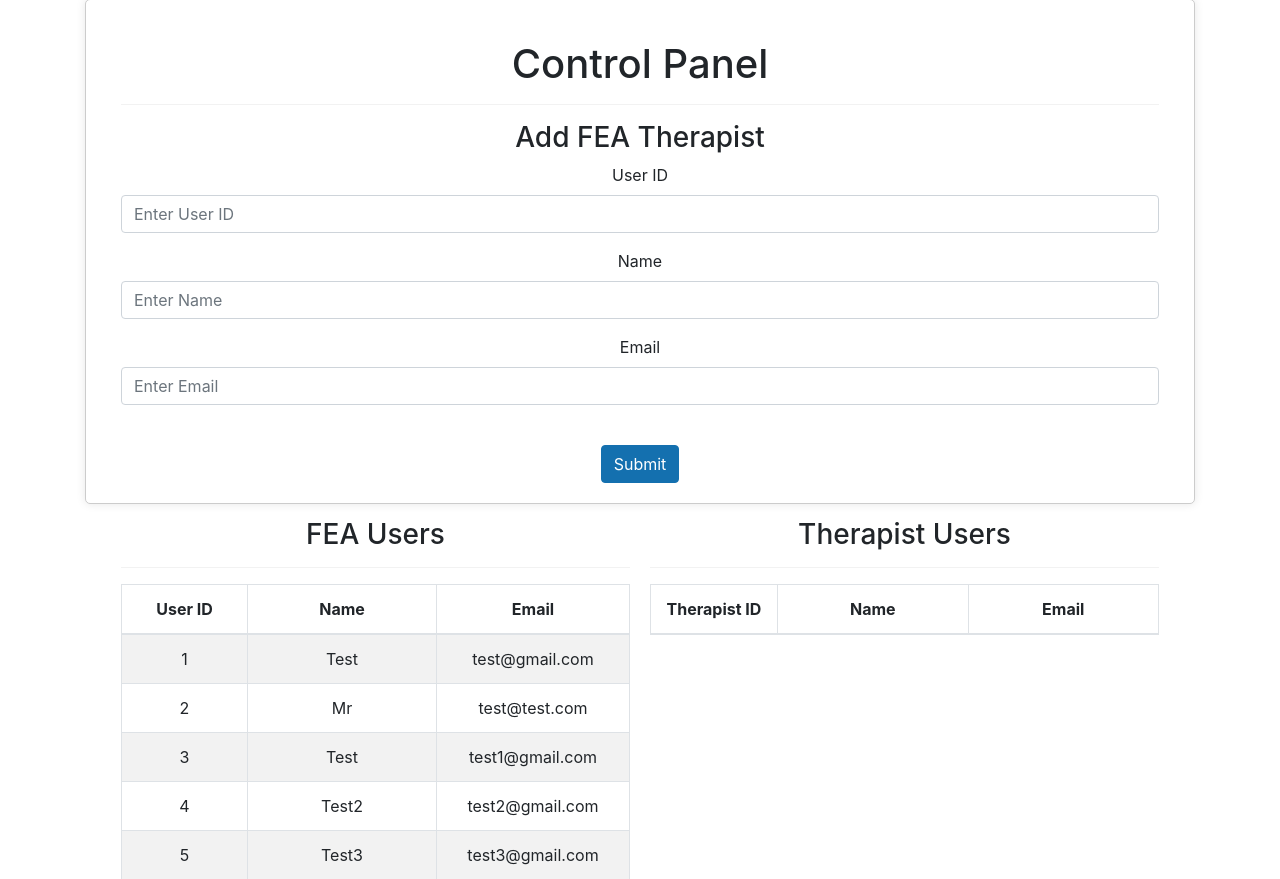
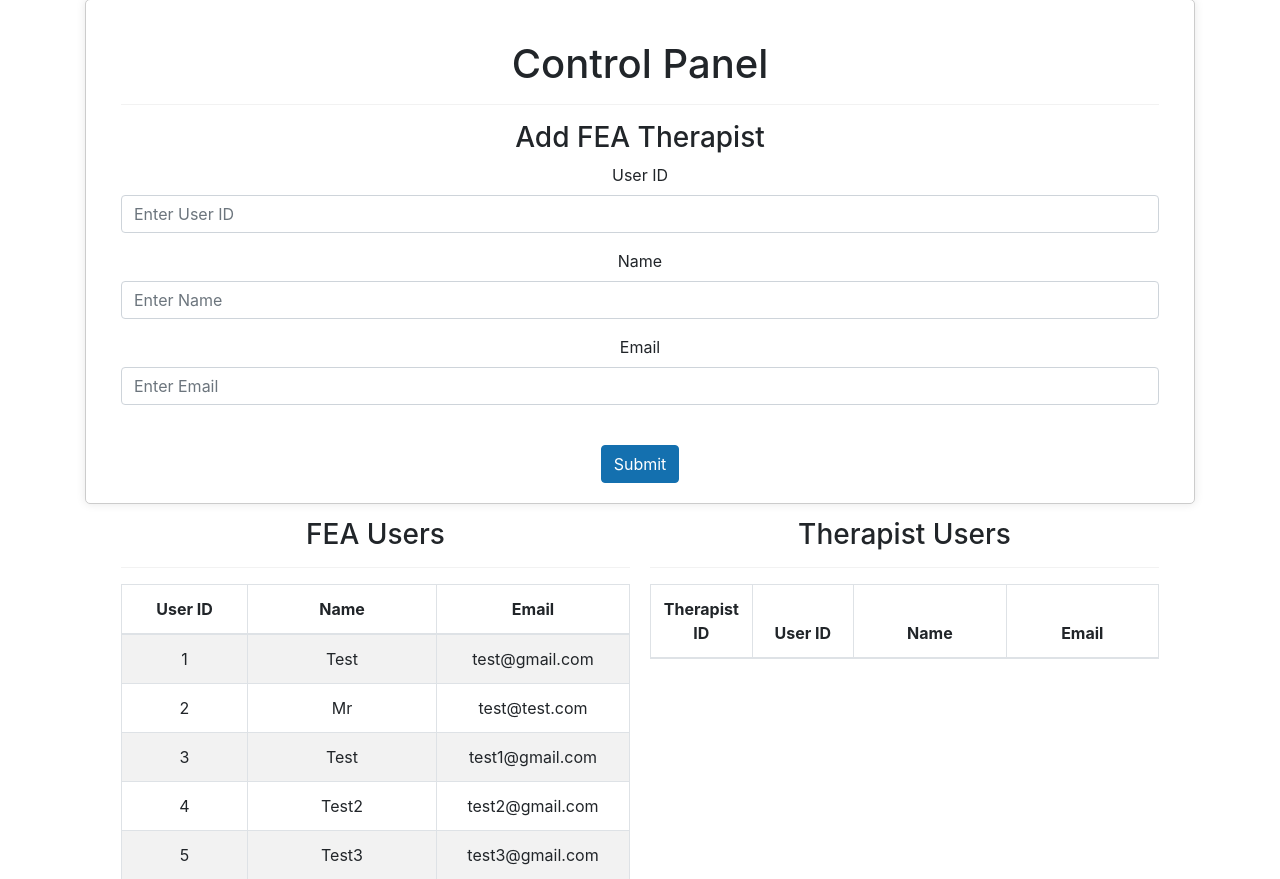
Before and after one commit to JakeCubernot/Family-Empowerment-Associates-Booking-Website, a Flask app: page /control_panel in a window 1280 px wide. Shown: the part 77-956 px from the top of the page. Run offline with Flask 3, Linux system fonts and the light colour scheme; a user stored in the database is signed in; lists and menus that the app fills with data are empty; some libraries are stand-ins or nearby versions.

Commit message:
Control Panel Page Functionality

```diff
--- a/website/models.py
+++ b/website/models.py
@@ -23,7 +23,7 @@ class Room(db.Model, UserMixin):
 class Therapist(db.Model, UserMixin):
     therapist_id = db.Column(db.Integer, primary_key=True)
     user_id = db.Column(db.Integer, db.ForeignKey('user.id'))
-    email = db.Column(db.String(150),db.ForeignKey('user.email'))
+    email = db.Column(db.String(150), db.ForeignKey('user.email'))
     first_name = db.Column(db.String(150), db.ForeignKey('user.first_name'))
 
 class Admin(db.Model, UserMixin):
--- a/website/templates/control_panel.html
+++ b/website/templates/control_panel.html
@@ -62,12 +62,13 @@
                         <thead>
                             <tr>
                                 <th style="width: 20%;">Therapist ID</th>
+                                <th style="width: 20%;">User ID</th>
                                 <th style="width: 30%;">Name</th>
                                 <th style="width: 30%;">Email</th>
                             </tr>
                         </thead>
                         <tbody>
-                            {% for therapist in therap %}
+                            {% for therapist in therapist1 %}
                                 <tr>
                                     <td style="width: 20%;">{{ therapist.therapist_id }}</td>
                                     <td style="width: 20%;">{{ therapist.user_id }}</td>
--- a/website/views.py
+++ b/website/views.py
@@ -44,16 +44,16 @@ def book():
 @login_required
 def control_panel():
     user1 = User.query.all()
-    return render_template('control_panel.html', user=current_user,user1=user1)
+    return render_template('control_panel.html', user=current_user, user1=user1)
 
 @views.route('/therapist_table', methods=['GET', 'POST'])
 @login_required
-def therapist_control():
-    therap = Therapist.query.all()
-    return render_template('control_panel.html', user=current_user, therap=therap)
+def therapist_control():#Displays the contents of the Therapist database into the HTML table
+    therapist1 = Therapist.query.all()
+    return render_template('control_panel.html', user=current_user, therapist1=therapist1)
 @views.route('/add-therapist', methods = ['GET', 'POST'])
 @login_required
-def new_therapist():
+def new_therapist():#Adds the Add Therapist form submissions into the Therapist Database
     if request.method == 'POST':
         userid = request.form["id"]
         name = request.form["name"]
@@ -64,5 +64,4 @@ def new_therapist():
         db.session.commit()
         flash('Therapist Added', category='success')
         return redirect(url_for('views.control_panel'))
-        therap = Therapist.query.all()
-    return render_template('control_panel.html', user=current_user, thera=therap)
+    return render_template('control_panel.html', user=current_user)
```
